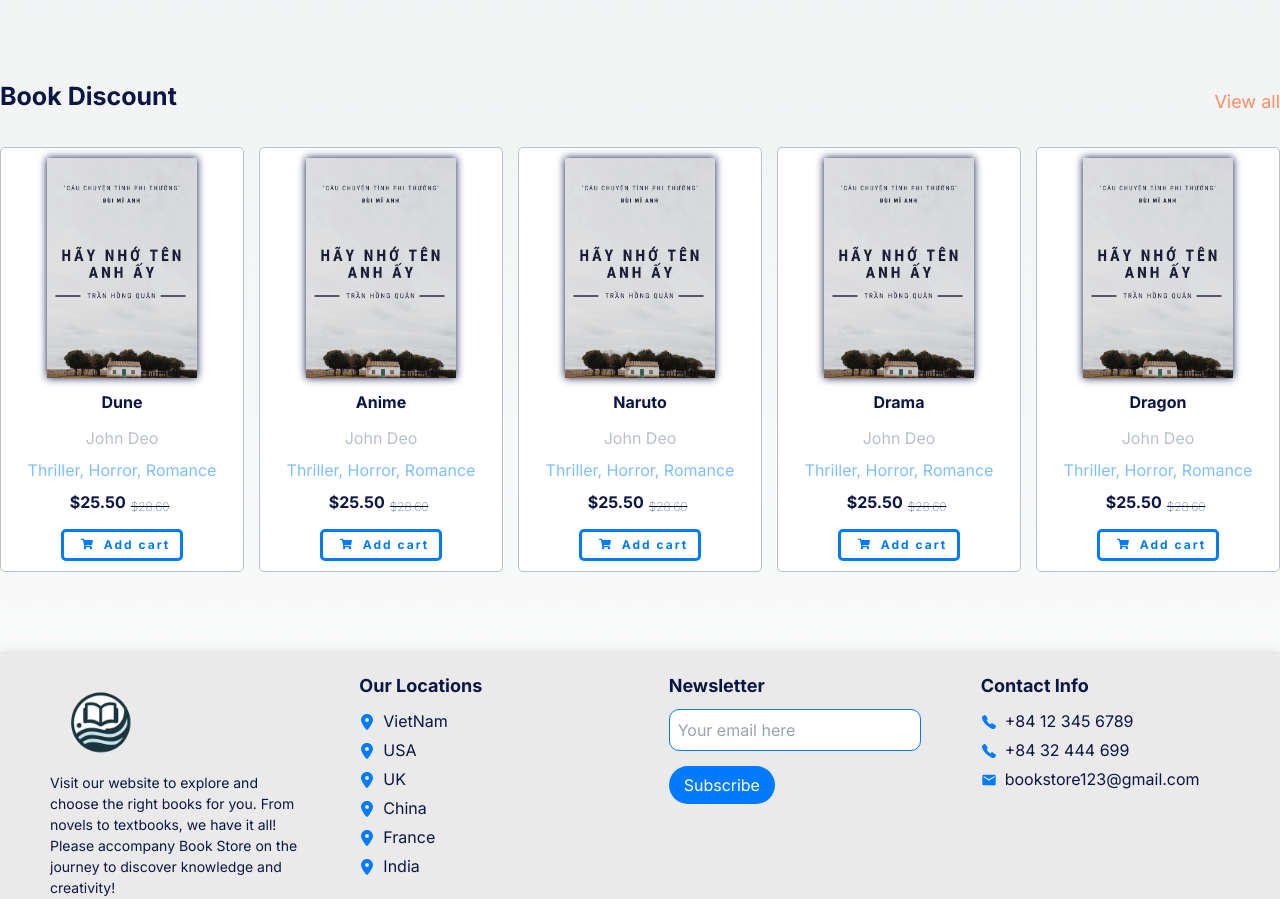
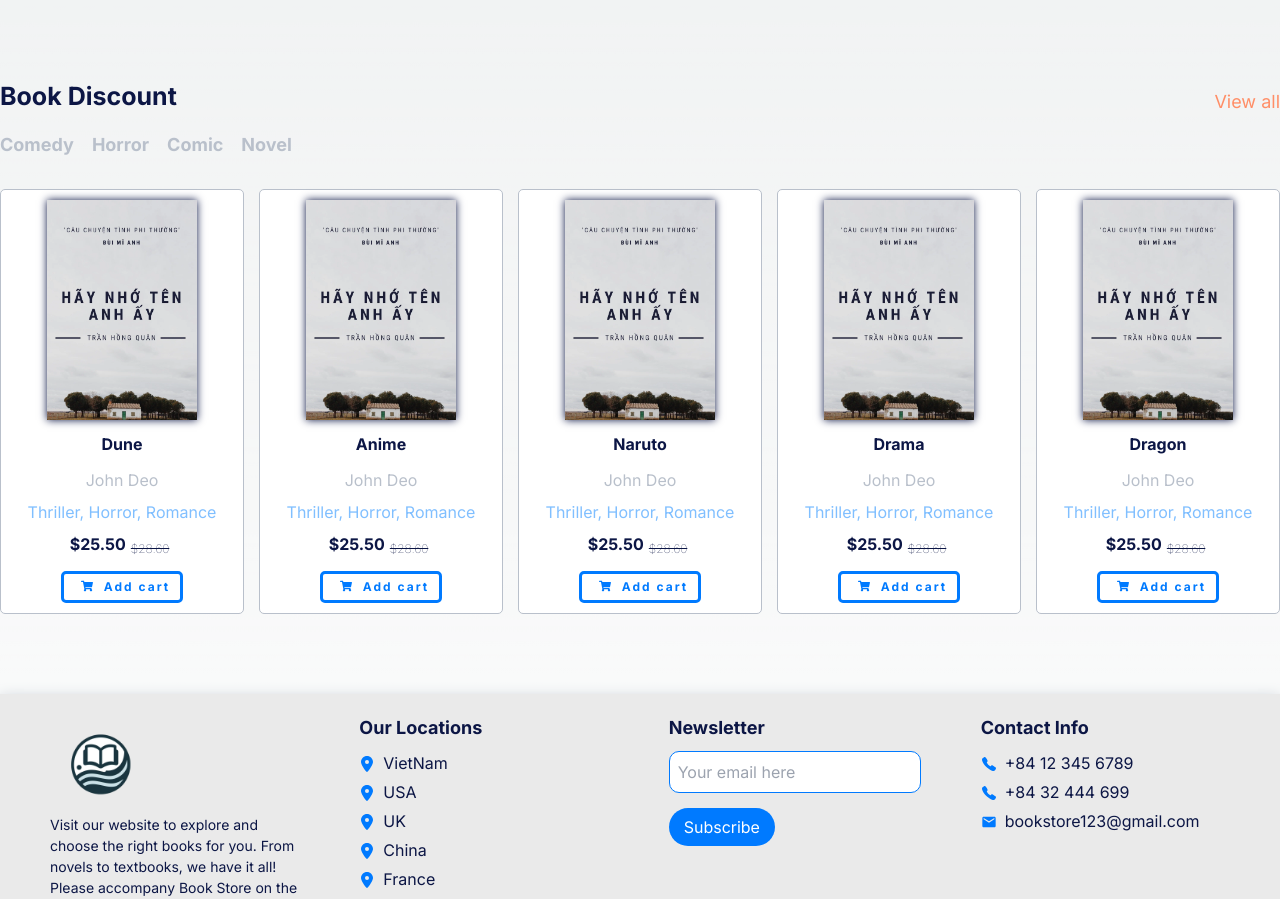
Before and after one commit to truongkhanhduy2001/my-book-store, a Next.js app: page / in a window 1280 px wide. Shown: the part 2343-3242 px from the top of the page. Built offline with nearby package versions, Linux system fonts and the light colour scheme.

Commit message:
Update code 11

```diff
--- a/src/app/components/discount/dicount.css
+++ b/src/app/components/discount/dicount.css
@@ -24,6 +24,7 @@
 .section-p3 .section-p3-container h3:hover {
   color: var(--blue);
 }
+
 .section-p3 .section1-p3-container {
   display: flex;
 }
@@ -31,6 +32,40 @@
   max-width: var(--width-home);
   width: 100%;
   margin: auto;
+}
+.section-p3 .section1-p3-container .p3-container .p3-list {
+  display: flex;
+  margin-top: var(--margin-top-font);
+}
+.section-p3 .section1-p3-container .p3-container .p3-list li {
+  margin-right: 18px;
+  position: relative;
+  transition: 0.4s;
+}
+.section-p3 .section1-p3-container .p3-container .p3-list li::before {
+  content: "";
+  width: 0;
+  height: 4px;
+  border-radius: 4px;
+  background-color: var(--blue);
+  position: absolute;
+  bottom: 0;
+  left: 50%;
+  transform: translateX(-50%);
+  transition: 0.3s;
+}
+.section-p3 .section1-p3-container .p3-container .p3-list li:hover::before {
+  width: 60%;
+  transition: 0.3s;
+}
+.section-p3 .section1-p3-container .p3-container .p3-list li h3 {
+  color: var(--light-color);
+  cursor: pointer;
+  font-size: var(--h3);
+  font-weight: bold;
+}
+.section-p3 .section1-p3-container .p3-container .p3-list li:hover h3 {
+  color: var(--blue);
 }
 
 .discount-container {
--- a/src/app/components/discount/discount.tsx
+++ b/src/app/components/discount/discount.tsx
@@ -49,6 +49,24 @@ export default function Discount() {
           <h3>View all</h3>
         </Link>
       </div>
+      <div className="section1-p3-container">
+        <div className="p3-container">
+          <ul className="p3-list">
+            <li>
+              <h3>Comedy</h3>
+            </li>
+            <li>
+              <h3>Horror</h3>
+            </li>
+            <li>
+              <h3>Comic</h3>
+            </li>
+            <li>
+              <h3>Novel</h3>
+            </li>
+          </ul>
+        </div>
+      </div>
       <div className="discount-container">
         <div className="discount">
           <div className="discount-box">
@@ -64,8 +82,9 @@ export default function Discount() {
                       priority={true}
                       style={{
                         maxWidth: "100%",
-                        height: "auto"
-                      }} />
+                        height: "auto",
+                      }}
+                    />
                   </div>
                   <div className="discount-tag">
                     <h2>{item.title}</h2>
```
